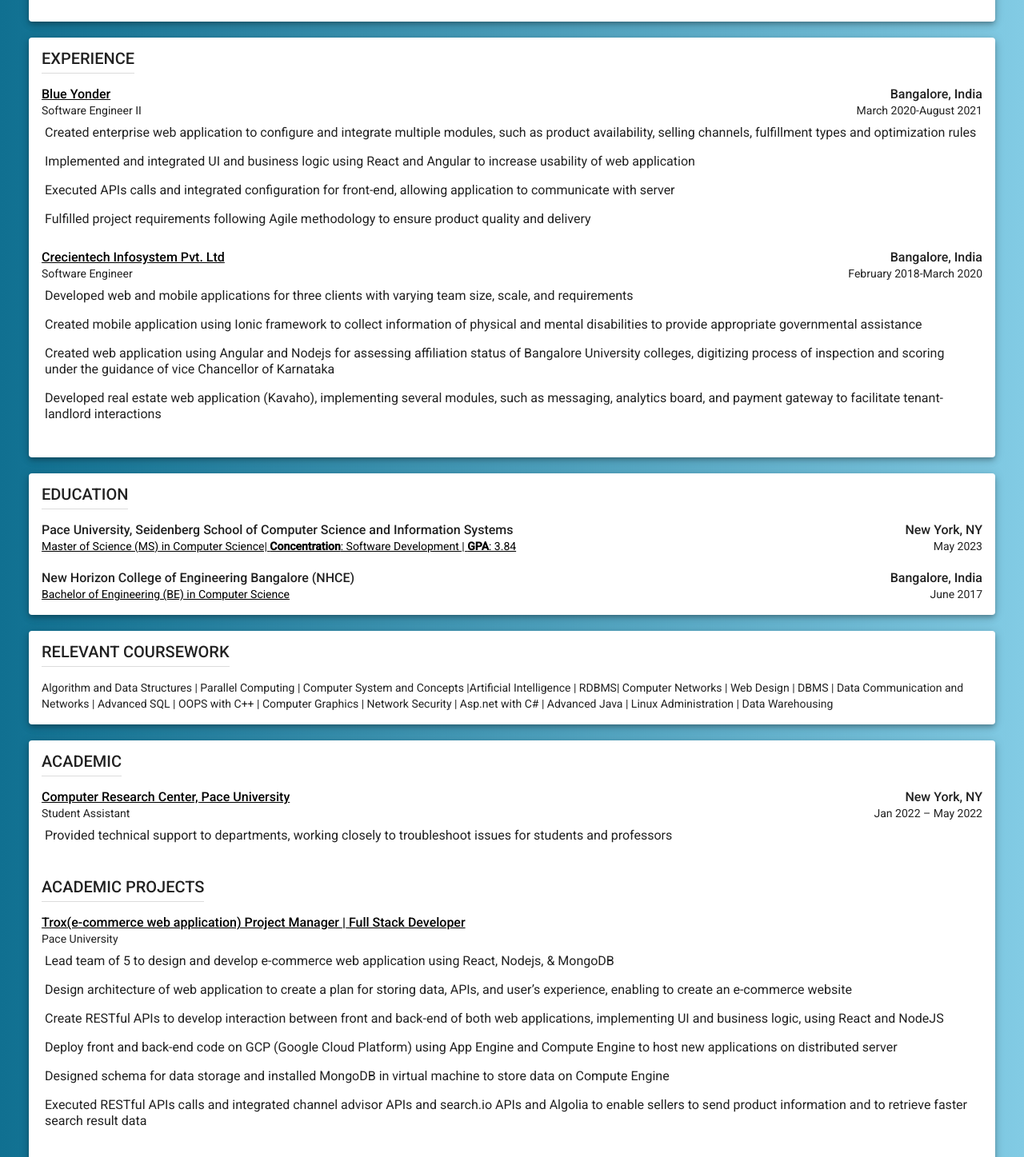
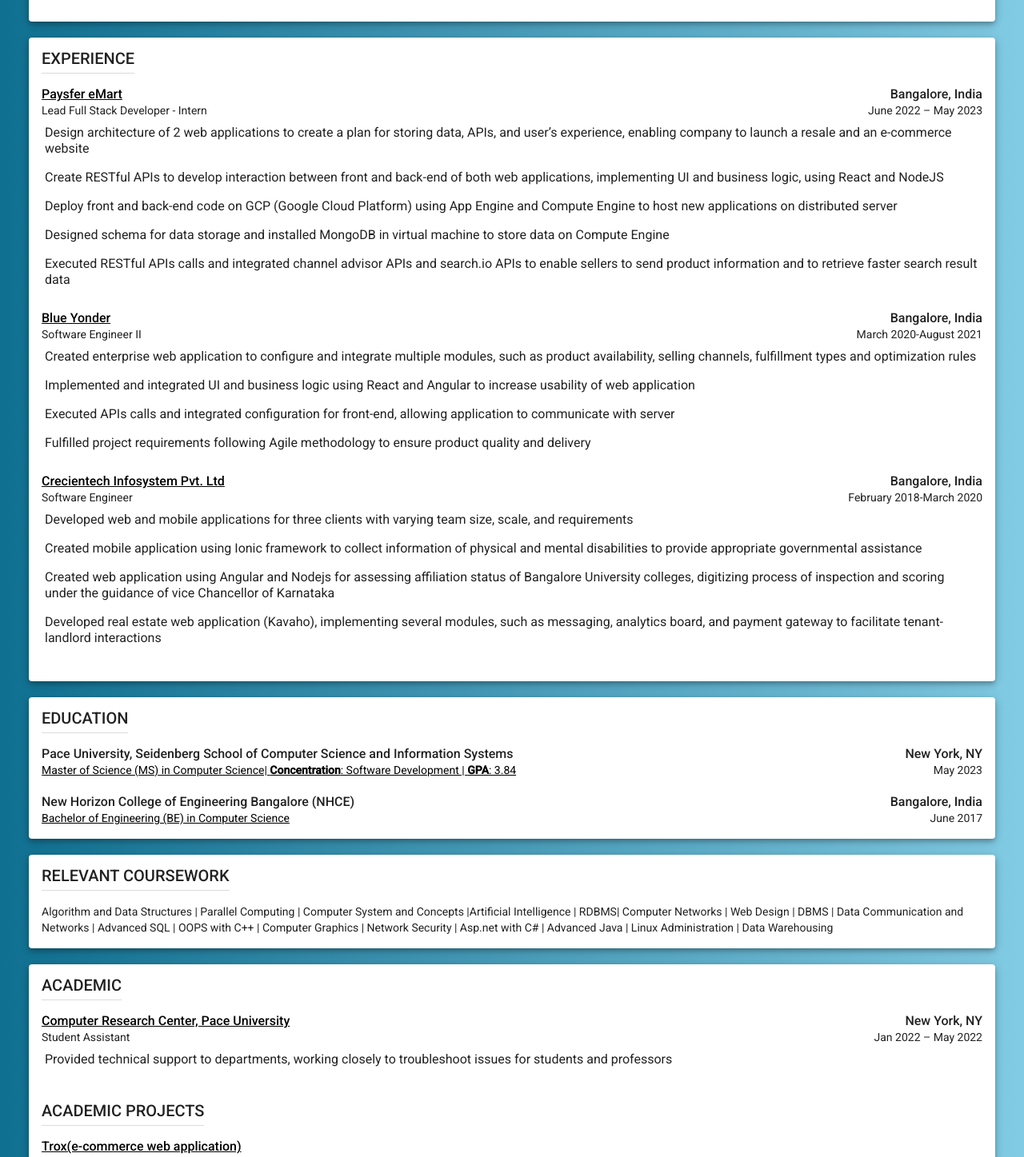
Before and after one commit to saurabh688/SaurabhRaiResume, an Angular app: page / in a window 1280 px wide. Shown: the part 555-2002 px from the top of the page at 80% size. Built offline with nearby package versions, Linux system fonts and the light colour scheme.

Commit message:
Revert "updated Resume"
This reverts commit 4fdfd4665da4a48673407bb70103a72b119f2d80.

```diff
--- a/src/app/app.component.html
+++ b/src/app/app.component.html
@@ -188,7 +188,7 @@
       <mat-card-content>
         <div class="heading">
           <a style="color: #000;"target="_blank"  href = "https://docs.google.com/document/d/1YsiF40GqKXBc5rD5fY60D4bWBCXKnfYW/edit?usp=sharing&ouid=110074351772125606275&rtpof=true&sd=true">
-          Trox(e-commerce web application) Project Manager | Full Stack Developer
+          Trox(e-commerce web application)
        </a>
         </div>
         <div>
@@ -196,22 +196,14 @@
         </div>
         <div class="row">
           <div class="col-lg-12 list">
-            Lead team of 5 to design and develop e-commerce web application using React, Nodejs, & MongoDB
+            Trox (Ecommerce) website offers business a whole range of opportunities, from marketing opportunities to increasing your product ranges to generating more sales and with an optimized and well developed website you can not only achieve these goals but also offer your customers  a round the clock, convenient service that can boost your business. Every customer can buy/sell their products without any middleMan, So that transaction will be transparent.
           </div>
           <div class="col-lg-12 list">
-            Design architecture of web application to create a plan for storing data, APIs, and user’s experience, enabling to create an e-commerce website
+            Trox is a  business-to-consumer (websites such as Amazon), and consumer-to-consumer(websites such as ebay).
           </div>
           <div class="col-lg-12 list">
-            Create RESTful APIs to develop interaction between front and back-end of both web applications, implementing UI and business logic, using React and NodeJS
+            Technology: React, Nodejs,MySql
           </div>
-          <div class="col-lg-12 list">
-            Deploy front and back-end code on GCP (Google Cloud Platform) using App Engine and Compute Engine to host new applications on distributed server
-           </div>
-           <div class="col-lg-12 list">
-            Designed schema for data storage and installed MongoDB in virtual machine to store data on Compute Engine            </div>
-           <div class="col-lg-12 list">
-            Executed RESTful APIs calls and integrated channel advisor APIs and search.io APIs and Algolia to enable sellers to send product information and to retrieve faster search result data           </div>
-
           </div>
 
           <br/><br/>
--- a/src/app/app.component.ts
+++ b/src/app/app.component.ts
@@ -73,6 +73,20 @@
 
   companies = [
     {
+      name: 'Paysfer eMart',
+      href: '',
+      location: 'Bangalore, India',
+      position: 'Lead Full Stack Developer - Intern',
+      dateRange: 'June 2022 – May 2023',
+      points: [
+        'Design architecture of 2 web applications to create a plan for storing data, APIs, and user’s experience, enabling company to launch a resale and an e-commerce website',
+        'Create RESTful APIs to develop interaction between front and back-end of both web applications, implementing UI and business logic, using React and NodeJS ',
+        'Deploy front and back-end code on GCP (Google Cloud Platform) using App Engine and Compute Engine to host new applications on distributed server',
+        'Designed schema for data storage and installed MongoDB in virtual machine to store data on Compute Engine ',
+        'Executed RESTful APIs calls and integrated channel advisor APIs and search.io APIs to enable sellers to send product information and to retrieve faster search result data',
+      ],
+    },
+    {
       name: 'Blue Yonder',
       href: 'https://blueyonder.com/',
       location: 'Bangalore, India',
```
